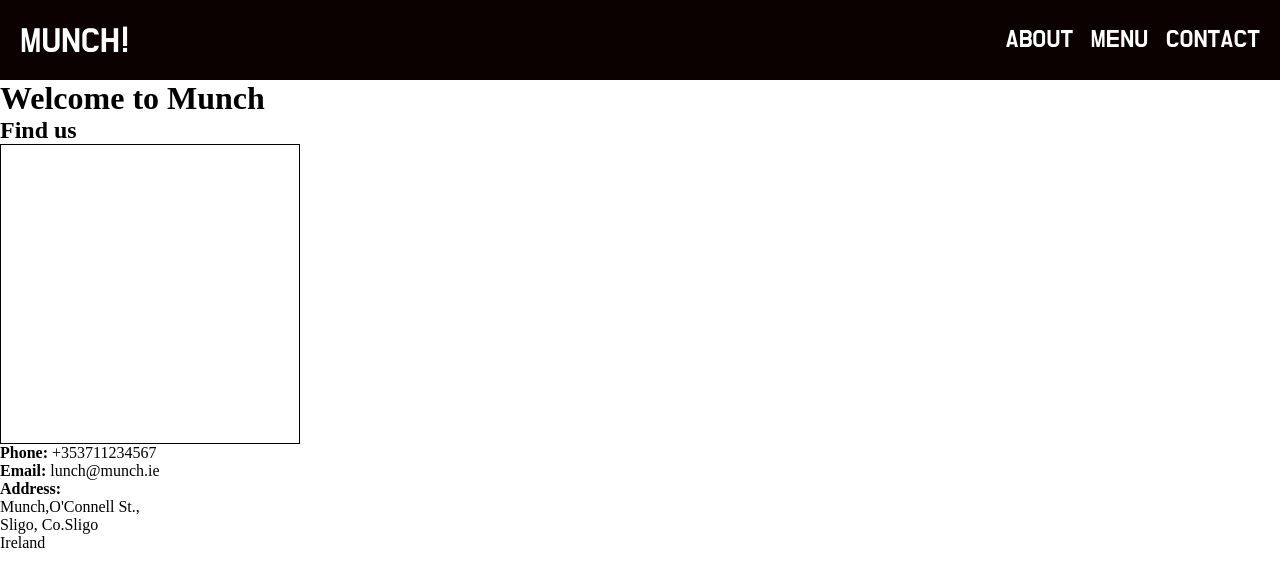
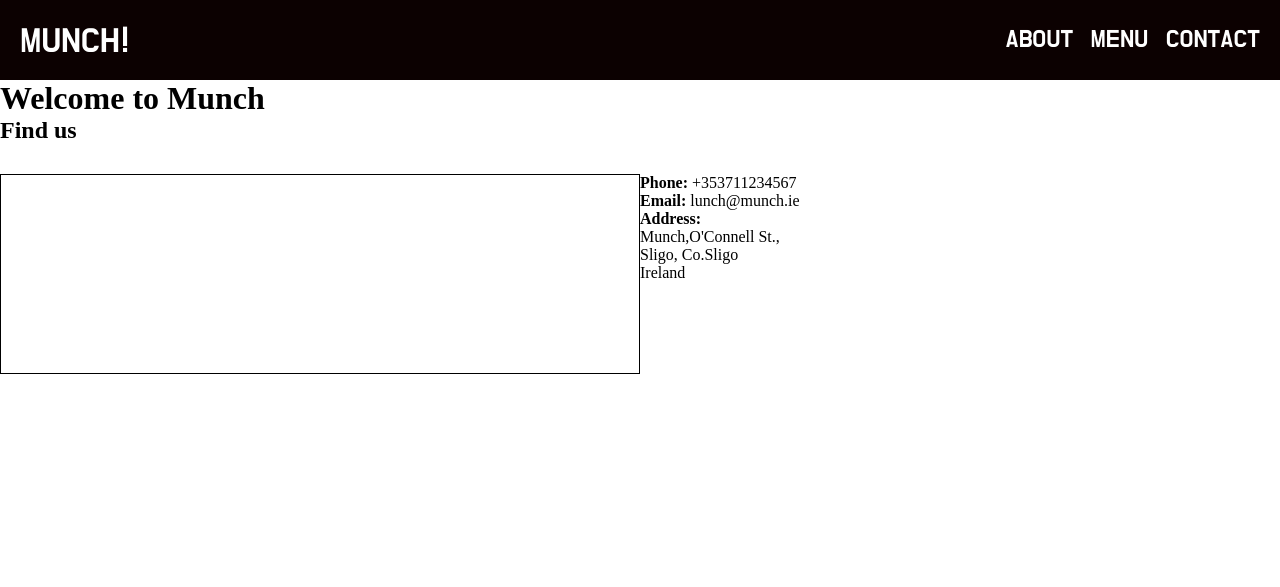
Before and after one commit to annuc1s/ms3_munch_dataCentricDevelopment, a Flask app: page / in a window 1280 px wide. Shown: the top 587 px of the page. Run offline with Flask 2, Linux system fonts and the light colour scheme.

Commit message:
2 column layout for google-locations and contact-details

```diff
--- a/static/css/style.css
+++ b/static/css/style.css
@@ -52,7 +52,17 @@ header{
 /*---------------Footer */
 
 #google-location{
-    height: 300px;
-    width: 300px;
+    height: 200px;
+    width: 200px;
     border: 1.5px solid black;
 }
+
+/*--------------- 2 column layout for google-locations and contact-detail*/
+.row{
+    display: flex;
+    padding-top: 30px;
+}
+
+.column{
+    flex: 50%;
+}
--- a/templates/base.html
+++ b/templates/base.html
@@ -27,13 +27,15 @@
 
 <footer>
 	<h2>Find us</h2>
-	<div id="google-location"></div>
-	<div>
-		<b>Phone:</b> +353711234567 <br>
-		<b>Email:</b> lunch@munch.ie <br>
-		<b>Address:</b><br>
-		<p>Munch,O'Connell St.,<br> Sligo, Co.Sligo <br>Ireland</p>
-	</div>
+    <div class="row">
+	    <div id="google-location" class="column"></div>
+	    <div class="column">
+		    <b>Phone:</b> +353711234567 <br>
+		    <b>Email:</b> lunch@munch.ie <br>
+		    <b>Address:</b><br>
+		    <p>Munch,O'Connell St.,<br> Sligo, Co.Sligo <br>Ireland</p>
+	    </div>
+    </div>
 </footer>
 </body>
 
```
